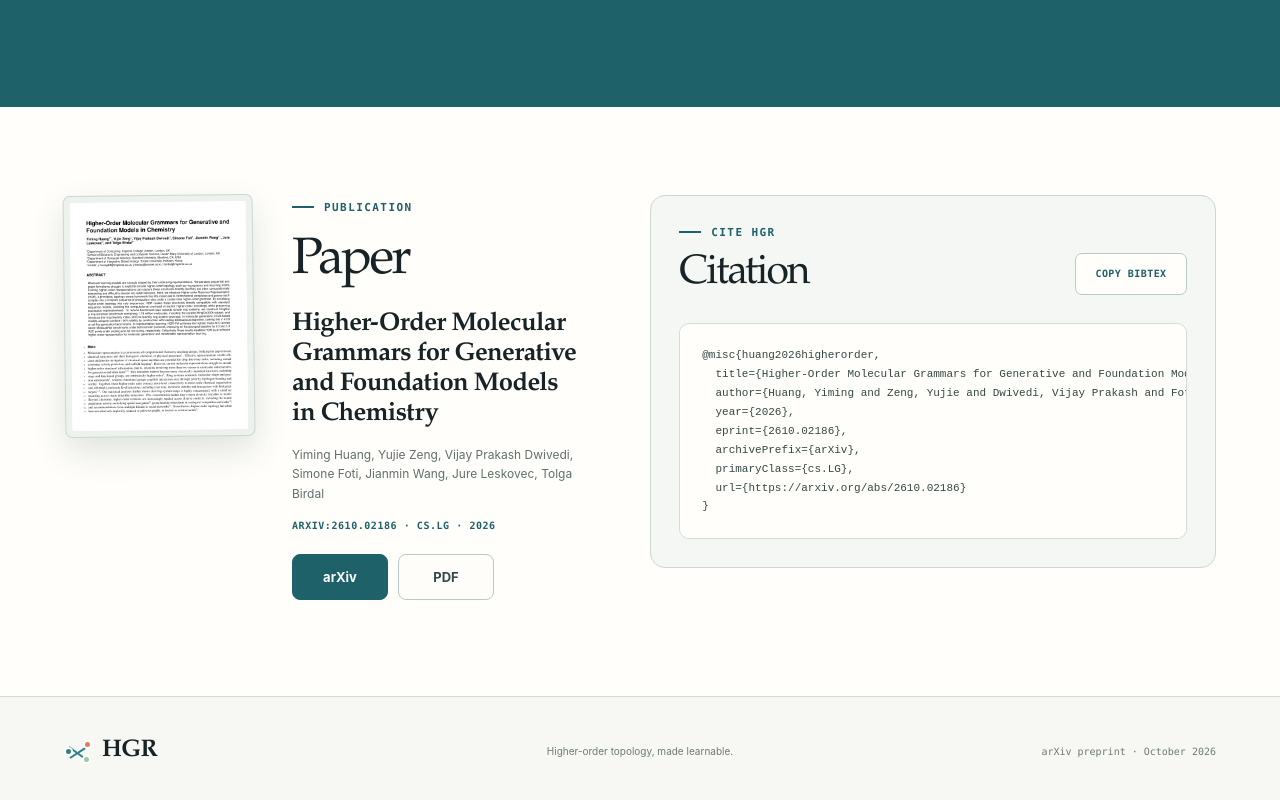
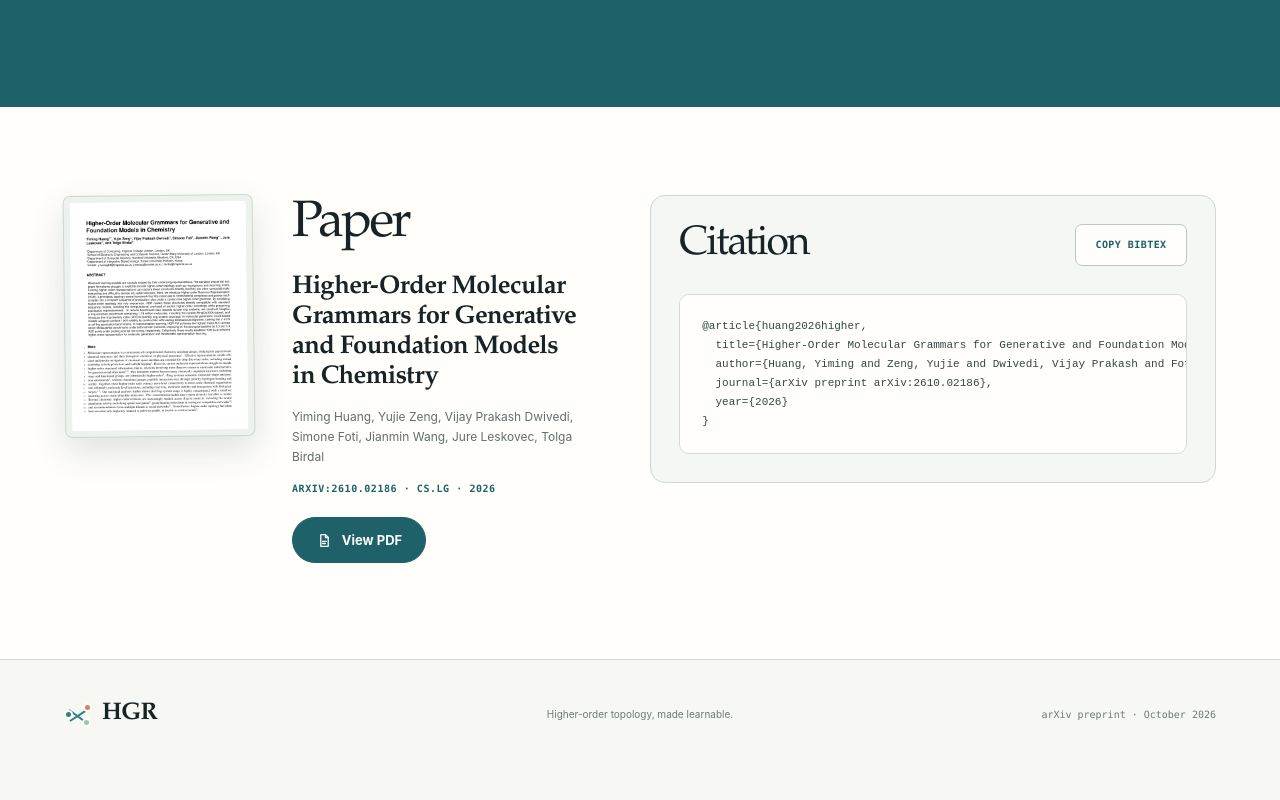
Before and after one commit to Yiminghh/HGR-page, a React (Vite) app: page / in a window 1280 px wide. Shown: the part 8603-9403 px from the top of the page. After the commit the page ends 9372 px from the top, so only its background shows below. Built offline with nearby package versions, Linux system fonts and the light colour scheme.

Commit message:
Refine paper citation and PDF link

```diff
--- a/src/App.tsx
+++ b/src/App.tsx
@@ -19,14 +19,11 @@ const paper = {
   pdf: "https://arxiv.org/pdf/2610.02186",
 };
 
-const bibtex = `@misc{huang2026higherorder,
+const bibtex = `@article{huang2026higher,
   title={Higher-Order Molecular Grammars for Generative and Foundation Models in Chemistry},
   author={Huang, Yiming and Zeng, Yujie and Dwivedi, Vijay Prakash and Foti, Simone and Wang, Jianmin and Leskovec, Jure and Birdal, Tolga},
-  year={2026},
-  eprint={2610.02186},
-  archivePrefix={arXiv},
-  primaryClass={cs.LG},
-  url={https://arxiv.org/abs/2610.02186}
+  journal={arXiv preprint arXiv:2610.02186},
+  year={2026}
 }`;
 
 const metrics = [
@@ -452,14 +449,19 @@ export default function App() {
           </a>
 
           <article className="paper-details">
-            <p className="eyebrow"><span /> Publication</p>
             <h2>Paper</h2>
             <h3>{paper.title}</h3>
             <p className="paper-authors">{authors.map((author) => author.name).join(", ")}</p>
             <p className="paper-meta">arXiv:2610.02186 · cs.LG · 2026</p>
             <div className="paper-links" aria-label="Paper links">
-              <a className="button primary" href={paper.arxiv} target="_blank" rel="noreferrer">arXiv</a>
-              <a className="button" href={paper.pdf} target="_blank" rel="noreferrer">PDF</a>
+              <a className="button primary paper-pdf-button" href={paper.pdf} target="_blank" rel="noreferrer">
+                <svg viewBox="0 0 24 24" aria-hidden="true">
+                  <path d="M6.75 3.75h6.5l4 4v12.5H6.75z" />
+                  <path d="M13.25 3.75v4h4" />
+                  <path d="M9.25 13.25h5.5M9.25 16.25h4" />
+                </svg>
+                <span>View PDF</span>
+              </a>
             </div>
           </article>
         </div>
@@ -467,7 +469,6 @@ export default function App() {
         <article className="citation-copy">
           <div className="citation-heading">
             <div>
-              <p className="eyebrow"><span /> Cite HGR</p>
               <h2>Citation</h2>
             </div>
             <button className="copy-button" type="button" onClick={copyBibtex}>
--- a/src/styles.css
+++ b/src/styles.css
@@ -1596,6 +1596,22 @@ img {
   min-height: 46px;
 }
 
+.paper-links .paper-pdf-button {
+  gap: 9px;
+  min-width: 134px;
+  border-radius: 999px;
+}
+
+.paper-pdf-button svg {
+  width: 17px;
+  height: 17px;
+  fill: none;
+  stroke: currentColor;
+  stroke-linecap: round;
+  stroke-linejoin: round;
+  stroke-width: 1.8;
+}
+
 .citation-copy {
   min-width: 0;
   margin: 0;
```
Also changed, not shown: 1 other file (tests, documents, lock files or other folders).
